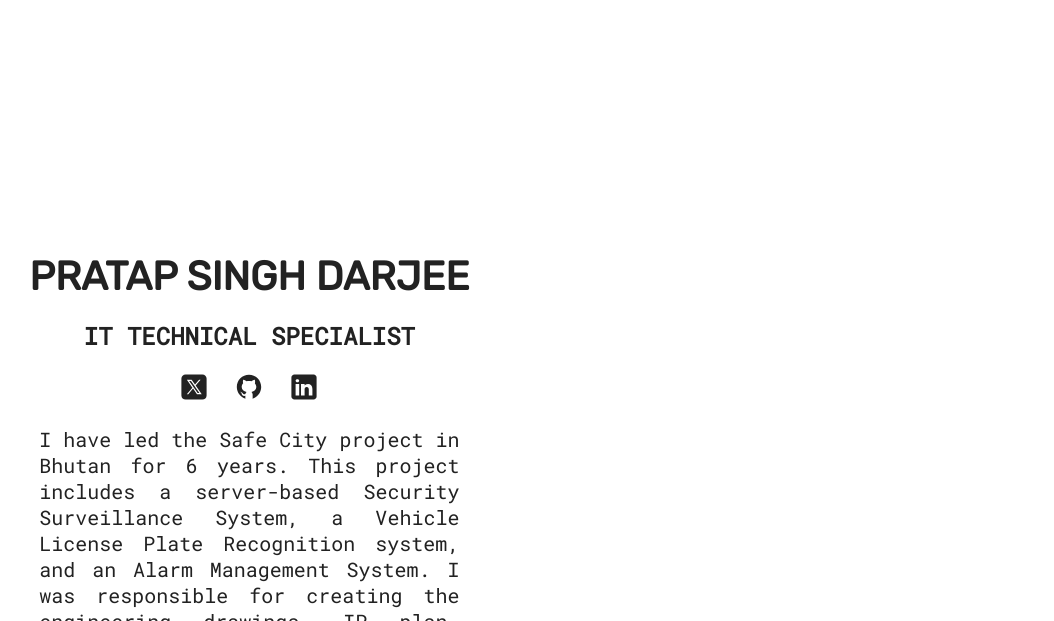
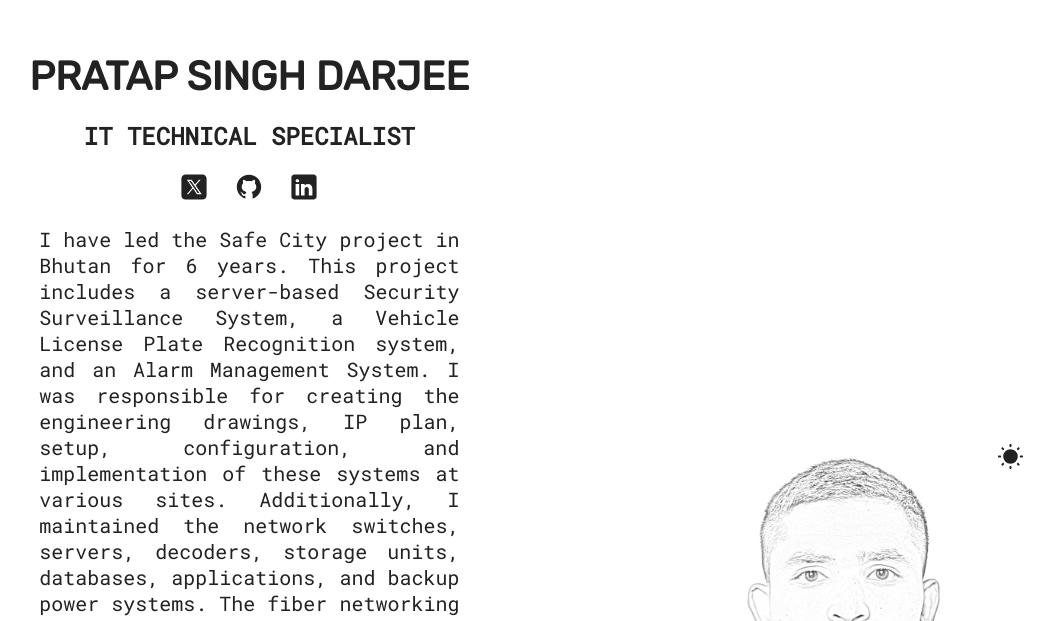
Before and after one commit to PratapSinghDarjee/Pratapsd_portfolio_website, a React (Vite) app: page / in a window 1280 px wide. Shown: the part 179-800 px from the top of the page, without its empty margins (114-1168 px from the left). Built offline with nearby package versions, Linux system fonts and the light colour scheme.

Commit message:
Update HeroStyles.module.css
.Container height = 250;

```diff
--- a/src/sections/Hero/HeroStyles.module.css
+++ b/src/sections/Hero/HeroStyles.module.css
@@ -4,7 +4,7 @@
     justify-content: center;
     gap: 60px;
     text-align: center;
-    height: 250dvh;
+    height: 200dvh;
     min-height: 180dvh;
     .hero {
       max-width: 250px;
```
